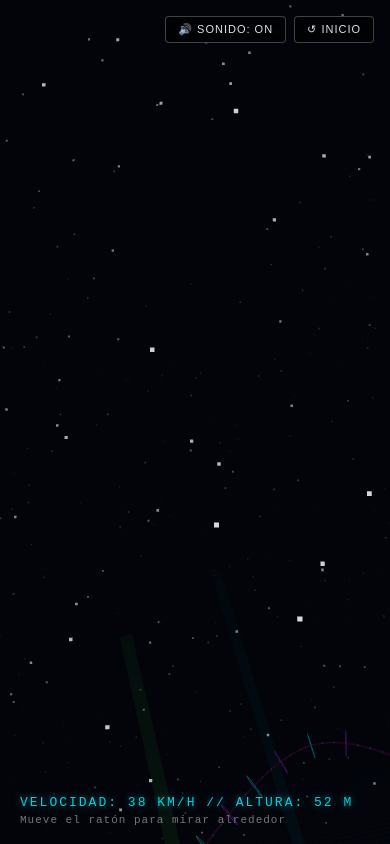
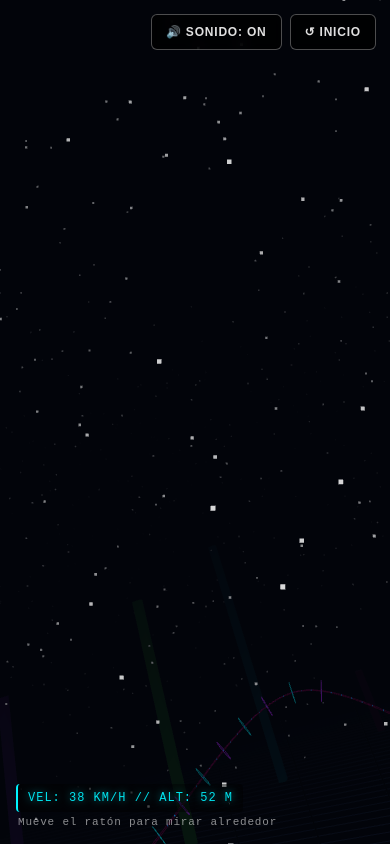
Before and after one commit to camel65/Monta-a-Rusa, a plain HTML site: page index.html in a window 390 px wide. Both pictures are taken after a click on the button "INICIO". Drawn offline with nearby package versions, Linux system fonts and the light colour scheme.

Commit message:
Enhance mobile responsiveness and UI elements
Updated viewport meta tag and improved button styles for better responsiveness. Enhanced touch controls for mobile devices and adjusted HUD elements.

```diff
--- a/index.html
+++ b/index.html
@@ -2,22 +2,26 @@
 <html lang="es">
 <head>
     <meta charset="UTF-8">
-    <meta name="viewport" content="width=device-width, initial-scale=1.0">
+    <meta name="viewport" content="width=device-width, initial-scale=1.0, maximum-scale=1.0, user-scalable=no, viewport-fit=cover">
     <title>Montaña Rusa 3D - Edición Looping</title>
     <style>
         * {
             margin: 0;
             padding: 0;
             box-sizing: border-box;
+            -webkit-tap-highlight-color: transparent;
         }
 
         body, html {
             width: 100%;
             height: 100%;
+            height: 100dvh;
             background-color: #000000;
             overflow: hidden;
             font-family: 'Courier New', Courier, monospace;
             user-select: none;
+            -webkit-user-select: none;
+            touch-action: none;
         }
 
         /* --- PANTALLA DE INICIO EN NEGRO --- */
@@ -28,42 +32,58 @@
             display: flex;
             justify-content: center;
             align-items: center;
+            padding: 20px;
             z-index: 30;
             transition: opacity 0.6s ease;
         }
 
         #btn-inicio {
-            background-color: transparent;
-            color: #999999;
-            border: 1px solid #333333;
-            padding: 8px 22px;
-            font-size: 13px;
-            letter-spacing: 3px;
+            background-color: rgba(0, 243, 255, 0.06);
+            color: #e0e0e0;
+            border: 1px solid #00f3ff;
+            padding: 14px 36px;
+            font-size: 16px;
+            font-family: 'Courier New', Courier, monospace;
+            font-weight: bold;
+            letter-spacing: 4px;
             text-transform: uppercase;
             cursor: pointer;
-            border-radius: 3px;
-            transition: all 0.3s ease;
+            border-radius: 6px;
+            box-shadow: 0 0 15px rgba(0, 243, 255, 0.25);
+            transition: all 0.2s ease;
         }
 
-        #btn-inicio:hover {
+        #btn-inicio:hover,
+        #btn-inicio:active {
             color: #ffffff;
-            border-color: #00f3ff;
-            box-shadow: 0 0 15px rgba(0, 243, 255, 0.4);
+            background-color: rgba(0, 243, 255, 0.2);
+            box-shadow: 0 0 22px rgba(0, 243, 255, 0.55);
+            transform: scale(0.98);
         }
 
         /* --- CONTENEDOR 3D --- */
         #escena-3d {
             position: fixed;
             inset: 0;
+            width: 100%;
+            height: 100%;
             display: none;
             z-index: 10;
+            touch-action: none;
+        }
+
+        #escena-3d canvas {
+            display: block;
+            width: 100% !important;
+            height: 100% !important;
         }
 
         /* --- INDICADORES EN PANTALLA (HUD) --- */
         #hud-inferior {
             position: fixed;
-            bottom: 18px;
-            left: 20px;
+            bottom: calc(16px + env(safe-area-inset-bottom));
+            left: calc(16px + env(safe-area-inset-left));
+            right: calc(16px + env(safe-area-inset-right));
             display: none;
             flex-direction: column;
             gap: 4px;
@@ -72,46 +92,84 @@
         }
 
         .dato-hud {
-            color: rgba(0, 243, 255, 0.85);
+            color: rgba(0, 243, 255, 0.92);
             font-size: 13px;
-            letter-spacing: 2px;
-            text-shadow: 0 0 8px rgba(0, 243, 255, 0.5);
+            letter-spacing: 1.5px;
+            text-shadow: 0 0 8px rgba(0, 243, 255, 0.6);
+            line-height: 1.35;
         }
 
         .sub-hud {
-            color: rgba(255, 255, 255, 0.45);
+            color: rgba(255, 255, 255, 0.55);
             font-size: 11px;
-            letter-spacing: 1px;
+            letter-spacing: 0.8px;
         }
 
         /* --- BOTONES SUPERIORES DERECHOS --- */
         #controles-superiores {
             position: fixed;
-            top: 16px;
-            right: 16px;
+            top: calc(14px + env(safe-area-inset-top));
+            right: calc(14px + env(safe-area-inset-right));
+            left: calc(14px + env(safe-area-inset-left));
             display: none;
+            justify-content: flex-end;
+            flex-wrap: wrap;
             gap: 8px;
             z-index: 40;
+            pointer-events: none;
         }
 
         .btn-mini {
-            background: rgba(0, 0, 0, 0.65);
+            pointer-events: auto;
+            background: rgba(0, 0, 0, 0.72);
             color: #e0e0e0;
-            border: 1px solid rgba(255, 255, 255, 0.25);
-            padding: 6px 12px;
-            font-size: 11px;
+            border: 1px solid rgba(255, 255, 255, 0.3);
+            padding: 9px 14px;
+            font-size: 12px;
             font-family: Arial, sans-serif;
-            letter-spacing: 1px;
-            border-radius: 4px;
+            font-weight: bold;
+            letter-spacing: 0.8px;
+            border-radius: 6px;
             cursor: pointer;
-            backdrop-filter: blur(4px);
+            backdrop-filter: blur(6px);
+            -webkit-backdrop-filter: blur(6px);
             transition: all 0.2s ease;
         }
 
-        .btn-mini:hover {
-            background: rgba(255, 255, 255, 0.15);
+        .btn-mini:hover,
+        .btn-mini:active {
+            background: rgba(0, 243, 255, 0.2);
             border-color: #00f3ff;
             color: #ffffff;
+        }
+
+        /* --- AJUSTES ESPECÍFICOS PARA MÓVIL --- */
+        @media (max-width: 600px) {
+            #btn-inicio {
+                padding: 16px 42px;
+                font-size: 17px;
+            }
+
+            .btn-mini {
+                padding: 10px 14px;
+                font-size: 12px;
+            }
+
+            .dato-hud {
+                font-size: 12px;
+                letter-spacing: 1px;
+                background: rgba(0, 0, 0, 0.45);
+                padding: 6px 10px;
+                border-radius: 4px;
+                border-left: 2px solid #00f3ff;
+                width: fit-content;
+                max-width: 100%;
+            }
+
+            .sub-hud {
+                font-size: 11px;
+                padding-left: 2px;
+            }
         }
     </style>
 </head>
@@ -130,8 +188,8 @@
 
     <!-- Telemetría discreta -->
     <div id="hud-inferior">
-        <div class="dato-hud">VELOCIDAD: <span id="kmh">0</span> KM/H // ALTURA: <span id="altitud">0</span> M</div>
-        <div class="sub-hud">Mueve el ratón para mirar alrededor</div>
+        <div class="dato-hud">VEL: <span id="kmh">0</span> KM/H // ALT: <span id="altitud">0</span> M</div>
+        <div class="sub-hud" id="texto-ayuda">Mueve el ratón para mirar alrededor</div>
     </div>
 
     <!-- Botones superiores derechos -->
@@ -150,10 +208,17 @@
         const hudInferior = document.getElementById('hud-inferior');
         const textoKmh = document.getElementById('kmh');
         const textoAltitud = document.getElementById('altitud');
+        const textoAyuda = document.getElementById('texto-ayuda');
         const btnInicio = document.getElementById('btn-inicio');
         const btnAudio = document.getElementById('btn-audio');
         const btnVolver = document.getElementById('btn-volver');
         const musicaMp3 = document.getElementById('musica-mp3');
+
+        // Detectar dispositivo táctil para adaptar texto de ayuda
+        const esTactil = ('ontouchstart' in window) || (navigator.maxTouchPoints > 0);
+        if (esTactil) {
+            textoAyuda.textContent = 'Desliza el dedo para mirar alrededor';
+        }
 
         let sonidoActivo = true;
         let usandoMp3 = false;
@@ -274,19 +339,29 @@
         let progreso = 0;
         let velocidad = 0.00075;
         let mirarX = 0, mirarY = 0;
+        let tocandoPantalla = false;
+        let toqueInicioX = 0, toqueInicioY = 0;
+
+        function obtenerFovBase() {
+            // Amplía ligeramente el campo de visión en pantallas verticales (móvil portrait)
+            const aspecto = window.innerWidth / window.innerHeight;
+            return aspecto < 1 ? 84 : 74;
+        }
 
         function iniciarMontanaRusa() {
             escena3D.innerHTML = '';
             progreso = 0;
             velocidad = 0.00075;
+            mirarX = 0;
+            mirarY = 0;
 
             scene = new THREE.Scene();
             scene.background = new THREE.Color(0x02040a);
             scene.fog = new THREE.FogExp2(0x02040a, 0.0075);
 
-            camera = new THREE.PerspectiveCamera(75, window.innerWidth / window.innerHeight, 0.1, 450);
+            camera = new THREE.PerspectiveCamera(obtenerFovBase(), window.innerWidth / window.innerHeight, 0.1, 450);
 
-            renderer = new THREE.WebGLRenderer({ antialias: true });
+            renderer = new THREE.WebGLRenderer({ antialias: true, powerPreference: 'high-performance' });
             renderer.setSize(window.innerWidth, window.innerHeight);
             renderer.setPixelRatio(Math.min(window.devicePixelRatio, 2));
             escena3D.appendChild(renderer.domElement);
@@ -385,7 +460,7 @@
                 actualizarAudioVagon(factorVel);
 
                 // Efecto vértigo: abrir ligeramente el ángulo de visión (FOV) al ir muy rápido
-                const fovObjetivo = 74 + factorVel * 18;
+                const fovObjetivo = obtenerFovBase() + factorVel * 18;
                 camera.fov += (fovObjetivo - camera.fov) * 0.08;
                 camera.updateProjectionMatrix();
 
@@ -393,7 +468,7 @@
                 const tangenteFutura = curvaVia.getPointAt((progreso + 0.015) % 1).sub(posActual).normalize();
                 const ejeLateral = new THREE.Vector3().crossVectors(tangente, arribaActual).normalize();
 
-                // Si estamos en el looping (entre t=0.20 y t=0.42), dejar que el vector arriba siga la curva vertical
+                // Si estamos en el looping (entre t=0.20 y t=0.43), dejar que el vector arriba siga la curva vertical
                 const enLooping = (progreso > 0.20 && progreso < 0.43);
                 const arribaObjetivo = new THREE.Vector3().crossVectors(ejeLateral, tangente).normalize();
 
@@ -416,7 +491,13 @@
                 const offsetOjos = new THREE.Vector3(0, 1.35, -0.2).applyQuaternion(grupoVagon.quaternion);
                 camera.position.copy(posActual).add(offsetOjos);
 
-                // Permitir mirar a los lados dentro del vagón con el ratón
+                // En móvil, centrar suavemente la vista al levantar el dedo
+                if (esTactil && !tocandoPantalla) {
+                    mirarX *= 0.92;
+                    mirarY *= 0.92;
+                }
+
+                // Permitir mirar a los lados dentro del vagón (ratón o táctil)
                 const rotacionCabeza = new THREE.Euler(-mirarY * 0.45, -mirarX * 0.85, 0, 'YXZ');
                 const quatCabeza = new THREE.Quaternion().setFromEuler(rotacionCabeza);
                 camera.quaternion.copy(grupoVagon.quaternion).multiply(quatCabeza);
@@ -616,17 +697,48 @@
             pantallaInicio.style.display = 'flex';
         });
 
+        // --- CONTROL DE CÁMARA: RATÓN (PC) Y TÁCTIL (MÓVIL) ---
         window.addEventListener('mousemove', (e) => {
+            if (esTactil) return;
             mirarX = (e.clientX / window.innerWidth) * 2 - 1;
             mirarY = (e.clientY / window.innerHeight) * 2 - 1;
         });
 
-        window.addEventListener('resize', () => {
+        escena3D.addEventListener('touchstart', (e) => {
+            if (e.touches.length > 0) {
+                tocandoPantalla = true;
+                toqueInicioX = e.touches[0].clientX;
+                toqueInicioY = e.touches[0].clientY;
+            }
+        }, { passive: true });
+
+        escena3D.addEventListener('touchmove', (e) => {
+            if (e.touches.length > 0 && tocandoPantalla) {
+                const deltaX = (e.touches[0].clientX - toqueInicioX) / (window.innerWidth * 0.45);
+                const deltaY = (e.touches[0].clientY - toqueInicioY) / (window.innerHeight * 0.45);
+                mirarX = Math.max(-1.2, Math.min(1.2, deltaX));
+                mirarY = Math.max(-1.0, Math.min(1.0, deltaY));
+            }
+        }, { passive: true });
+
+        escena3D.addEventListener('touchend', () => {
+            tocandoPantalla = false;
+        });
+
+        // --- REDIMENSIONAMIENTO Y CAMBIO DE ORIENTACIÓN ---
+        function ajustarTamanoPantalla() {
             if (camera && renderer) {
                 camera.aspect = window.innerWidth / window.innerHeight;
+                camera.fov = obtenerFovBase();
                 camera.updateProjectionMatrix();
                 renderer.setSize(window.innerWidth, window.innerHeight);
+                renderer.setPixelRatio(Math.min(window.devicePixelRatio, 2));
             }
+        }
+
+        window.addEventListener('resize', ajustarTamanoPantalla);
+        window.addEventListener('orientationchange', () => {
+            setTimeout(ajustarTamanoPantalla, 150);
         });
     </script>
 </body>
```
